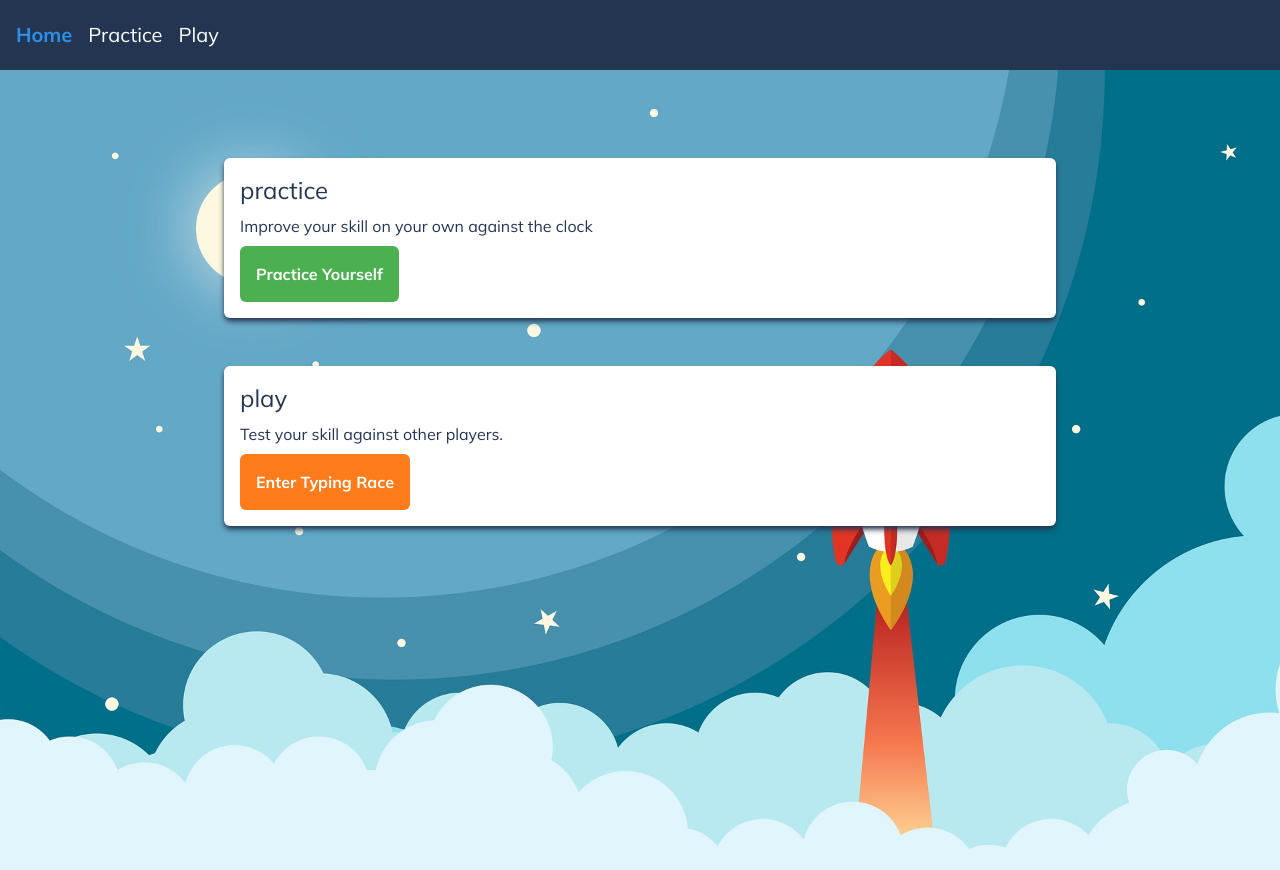
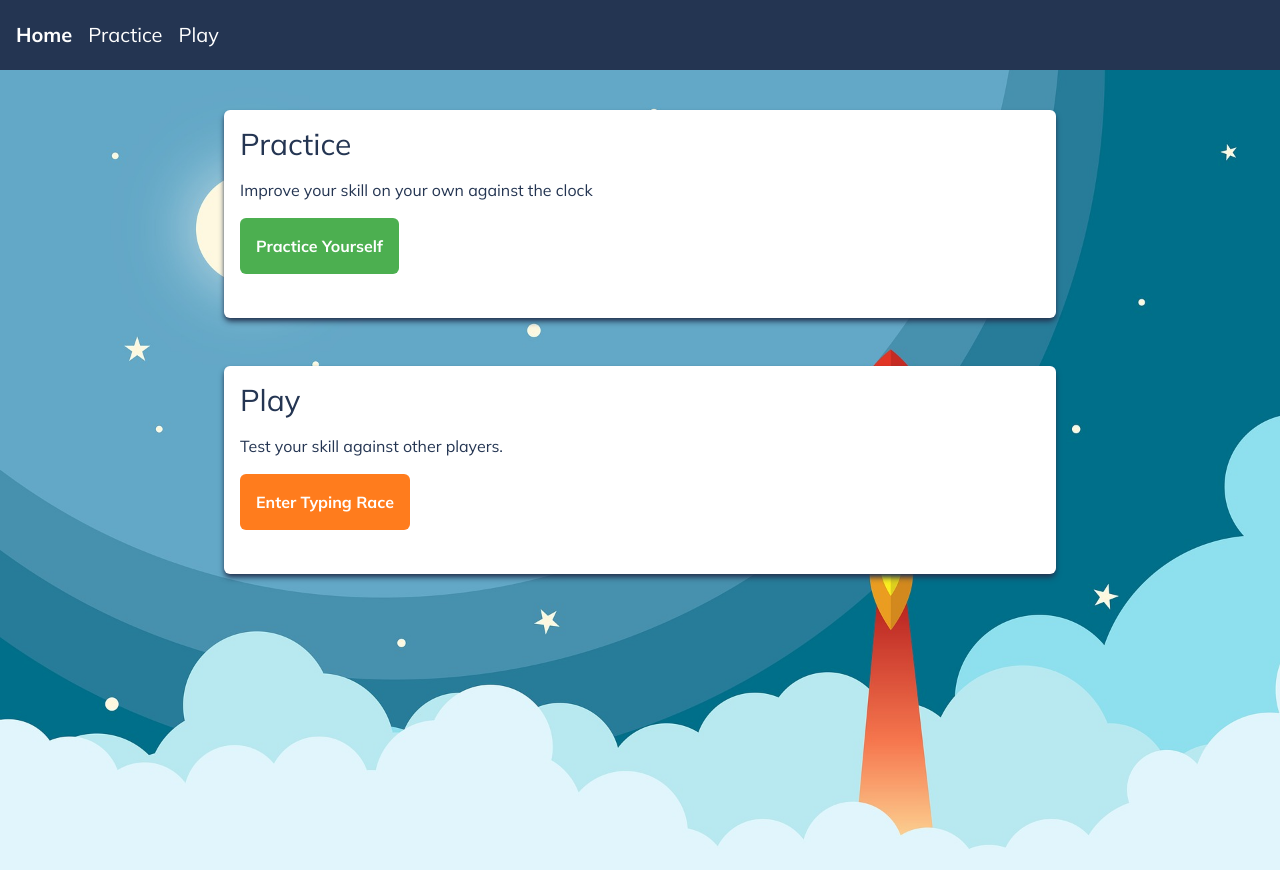
Before and after one commit to JosephAdamson/rocket-racer, a React (Create React App) app in the folder frontend/: page / in a window 1280 px wide. Built offline with nearby package versions, Linux system fonts and the light colour scheme.

Commit message:
added countdown modal for session

```diff
--- a/frontend/src/components/ActivityCard.tsx
+++ b/frontend/src/components/ActivityCard.tsx
@@ -12,16 +12,17 @@ interface activityCardProps {
 
 export default function ActivityCard(props: activityCardProps) {
     return (
-        <div className="flex p-4 h-60 md:h-40 w-2/3 bg-white m-6 rounded-md shadow-slateblue shadow-md">
-            <div className="flex flex-col text-slateblue space-y-2">
+        <div className="flex p-4 h-60 md:h-60 w-2/3 bg-white m-6 rounded-md shadow-slateBlue shadow-md">
+            <div className="flex flex-col text-slateBlue space-y-2 md:space-y-4">
                 <div className="block">
-                    <h1 className="text-2xl">{props.heading}</h1>
+                    <h1 className="text-2xl md:text-3xl capitalize">{props.heading}</h1>
                 </div>
                 <div className="block">
                     <h3>{props.description}</h3>
                 </div>
                 <div className="block">
-                    <button className={`p-2 ${props.buttonClr} font-bold text-white rounded-md p-4 capitalize`}
+                    <button className={`p-4 ${props.buttonClr}
+                    font-bold text-white rounded-md p-4 capitalize hover:brightness-[0.85]`}
                     ><NavLink to={props.buttonHref}>{props.buttonTag}</NavLink></button>
                 </div>
             </div>
--- /dev/null
+++ b/frontend/src/components/CountdownModal.tsx
@@ -0,0 +1,33 @@
+import { useState, useEffect } from 'react';
+
+
+export default function CountdownModal() {
+    const [counter, setCounter] = useState<number>(3);
+    const [showModal, setShowModal] = useState<boolean>(true);
+
+
+    useEffect(() => {
+        if (counter <= 0) {
+            setShowModal(false);
+            return;
+        }
+        const timerID = setInterval(() => {
+            setCounter(counter => counter - 1);
+        }, 1000);
+
+        return () => {
+            clearInterval(timerID);
+        }
+    },[counter]);
+
+
+    return (
+        showModal ?
+            <div className="absolute top-[100px] md:top-[120px] flex justify-center items-center w-screen h-1/2">
+                <div className=" flex border-8 border-slateBlue justify-center items-center w-1/5
+                 md:w-1/12 bg-black font-timeBomb text-highlightGreen rounded-2xl">
+                    <h1 className="text-[8rem]">{counter}</h1>
+                </div>
+            </div> : <></>
+    )
+}
--- a/frontend/src/components/Navbar.tsx
+++ b/frontend/src/components/Navbar.tsx
@@ -34,7 +34,7 @@ export default function Navbar() {
 
     return (
 
-        <nav className={`flex ${isOpen ? "h-[220px]" : "h-[70px]"} bg-slateblue w-full
+        <nav className={`flex ${isOpen ? "h-[220px]" : "h-[70px]"} bg-slateBlue w-full
             transition-all ease-linear duration-300 font-mulish`}>
             {<div className="flex flex-col sm:flex-row max-w-7xl justify-between">
                 <div className="flex items-center sm:hidden p-4">
--- a/frontend/src/components/ResultWindow.tsx
+++ b/frontend/src/components/ResultWindow.tsx
@@ -25,10 +25,6 @@ export default function ResultWindow(props: resultWindowProps) {
     @param  {string[]}  processed text from snippet;
     */
     const computeGrossWpm = (textDisplay: string[], cursor: number, timeRemaining: number): void => {
-        console.log(`baseTime: ${props.results.baseTime}`);
-        console.log(`time remaining: ${timeRemaining}`);
-        console.log(`key strokes: ${props.results.keyStrokes}`);
-        console.log(`errors: ${props.results.errors}`)
         const timeInMins = (props.results.baseTime - timeRemaining) / 60;
         const completed = textDisplay.slice(0, cursor);
         // note: polyfill for replaceAll() would be .replace('/blah/g'/);
@@ -63,7 +59,8 @@ export default function ResultWindow(props: resultWindowProps) {
 
 
     const computeCompleted = (wordCount: number, cursor: number) => {
-        const complete = ((cursor - 1) / wordCount) * 100;
+        const val = cursor > 0 ? cursor - 1 : cursor
+        const complete = (val / wordCount) * 100;
         console.log(complete);
         return complete < 100 ? complete.toFixed(2) : complete;
     }
@@ -75,7 +72,7 @@ export default function ResultWindow(props: resultWindowProps) {
 
 
     return (
-        <div className="flex flex-col h-1/2 w-full md:w-2/3 bg-slateblue rounded-t-md m-x-6 m-t-6
+        <div className="flex flex-col h-1/2 w-full md:w-2/3 bg-slateBlue rounded-t-md m-x-6 m-t-6
             md:border-b-[1px] md:border-slate-300">
             <div className="border-b-[1px] border-slate-300 p-4">
                 <h3 className="text-md text-white">You just typed an excerpt from the song:</h3>
--- a/frontend/src/components/RocketTrack.tsx
+++ b/frontend/src/components/RocketTrack.tsx
@@ -51,7 +51,7 @@ export default function RocketTrack(props: RocketTrackProps) {
 
 
     return (
-        <div ref={track} className="border-b-2 border-dashed border-dashyellow">
+        <div ref={track} className="border-b-2 border-dashed border-dashYellow">
             <img ref={rocket} className="h-20" style={{transform: progress}} src={props.rocket_img} alt="rocket img" />
         </div>
     )
--- a/frontend/src/components/Session.tsx
+++ b/frontend/src/components/Session.tsx
@@ -3,6 +3,7 @@ import GameWindow from "./GameWindow";
 import ResultWindow from './ResultWindow';
 import { Snippet, Results } from '../types';
 import { NavLink } from 'react-router-dom';
+import CountdownModal from './CountdownModal';
 
 export default function Session() {
     const [results, setResults] = useState<Results | null>();
@@ -40,20 +41,23 @@ export default function Session() {
 
     return (
         <div className="flex flex-col justify-center items-center">
+             <CountdownModal/>
             {results ? <>
                         <ResultWindow results={results}/>
-                        <div className="flex bg-slateblue w-full border-t-[1px] border-slate-300 md:border-none
+                        <div className="flex bg-slateBlue w-full border-t-[1px] border-slate-300 md:border-none
                         border md:w-2/3 p-4 rounded-b-md justify-between">
-                            <button className="bg-softgreen font-bold text-white rounded-md p-4"
+                            <button className="bg-softGreen font-bold text-white rounded-md p-4
+                             hover:brightness-[0.85]"
                              onClick={() => {
                                 setResults(null);
                             }}>Try again</button>
-                            <button className="bg-melloworange font-bold text-white rounded-md p-4">
+                            <button className="bg-mellowOrange font-bold text-white rounded-md
+                            p-4 hover:brightness-[0.85]">
                                 <NavLink to={"/"}>Home (leave practice)</NavLink>
                             </button>
                         </div>
                     </>
-            : <GameWindow timeLimit={120} setResultsHandler={setResultHandler} />}
+            : <GameWindow timeLimit={120} timeDelay={3} setResultsHandler={setResultHandler} />}
         </div>
     )
 }
--- a/frontend/src/pages/Home.tsx
+++ b/frontend/src/pages/Home.tsx
@@ -1,5 +1,4 @@
-import ActivityCard from "../components/ActivityCard"
-
+import ActivityCard from "../components/ActivityCard";
 
 export default function Home() {
     return (
@@ -7,12 +6,12 @@ export default function Home() {
             <ActivityCard heading={"practice"}
                 description={"Improve your skill on your own against the clock"}
                 buttonTag={"practice yourself"}
-                buttonClr={"bg-softgreen"}
+                buttonClr={"bg-softGreen"}
                 buttonHref={"/practice"}/>
             <ActivityCard heading={"play"}
                 description={"Test your skill against other players."}
                 buttonTag={"enter typing race"}
-                buttonClr={"bg-sparkorange"}
+                buttonClr={"bg-sparkOrange"}
                 buttonHref={"/play"}/>
         </div>
     );
--- a/frontend/src/styles/index.css
+++ b/frontend/src/styles/index.css
@@ -18,6 +18,11 @@ App Styles
     src: url('../../public/fonts/MulishVariable.ttf');
 }
 
+@font-face {
+    font-family: "TimeBomb";
+    src: url('../../public/fonts/timeBombRegular.ttf')
+}
+
 @layer base {
     html {
         font-family: 'mulish', 'sans-serif';
--- a/frontend/tailwind.config.js
+++ b/frontend/tailwind.config.js
@@ -6,15 +6,15 @@ module.exports = {
   theme: {
     extend: {
       colors: {
-        clearblue: "#2c90e8",
-        coolgrey: "#bacbd9",
-        highlightgreen: "#47d91a",
-        dashyellow: "#f5d51d",
-        slateblue: "#243552",
-        coolgreen: "#4caf50",
-        sparkorange: "#ff7c1d",
-        softgreen: "#4caf50",
-        melloworange: "#ffb21b"
+        clearBlue: "#2c90e8",
+        coolGrey: "#bacbd9",
+        highlightGreen: "#47d91a",
+        dashYellow: "#f5d51d",
+        slateBlue: "#243552",
+        coolGreen: "#4caf50",
+        sparkOrange: "#ff7c1d",
+        softGreen: "#4caf50",
+        mellowOrange: "#ffb21b"
       },
       animation: {
         "fadeIn": "fadeIn 1s ease-in"
@@ -26,8 +26,9 @@ module.exports = {
         }
       },
       fontFamily: {
-        sourceCode: ['Source Code Pro','monospace'],
-        mulish: ['Mulish', 'sans-serif']
+        sourceCode: ['SourceCodePro','monospace'],
+        mulish: ['Mulish', 'sans-serif'],
+        timeBomb: ['TimeBomb', 'monospace']
       },
     },
   },
```
Also changed, not shown: frontend/src/components/GameWindow.tsx (+17 -9 lines), frontend/public/fonts/timeBombRegular.ttf (added), frontend/src/assets/planets.png (added).
